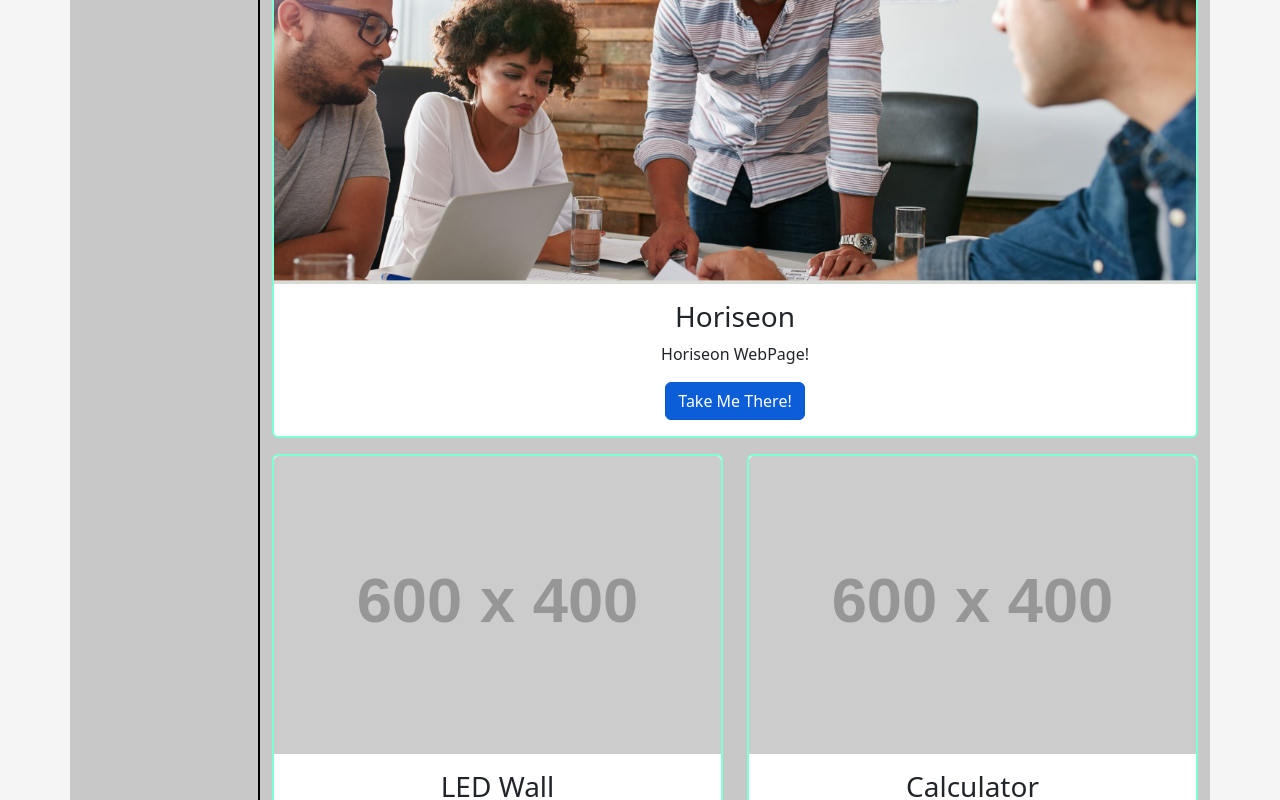
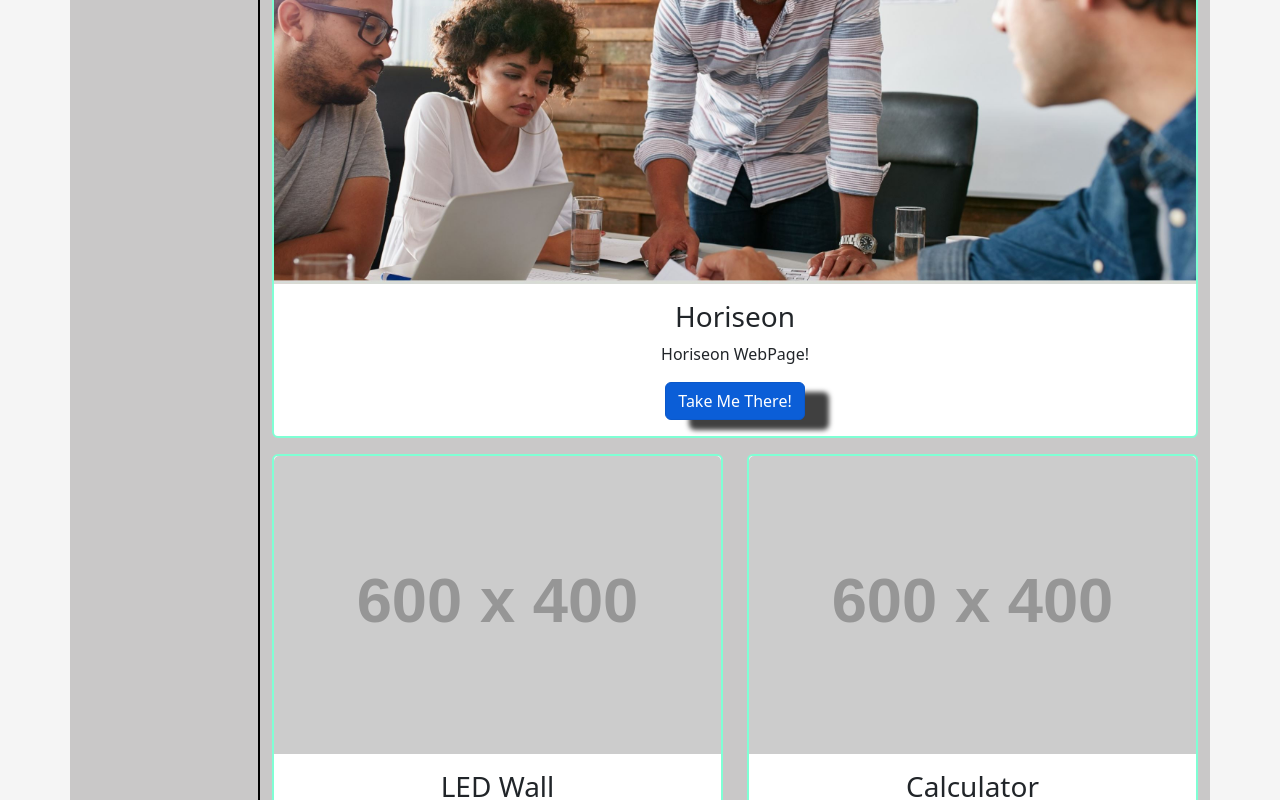
Before and after one commit to Davvid96/Bootstrap-Portfolio, a plain HTML site: page index.html in a window 1280 px wide. In both pictures the pointer is over the link 734 px from the left and 1609 px from the top of the page. Shown: the part 1209-2009 px from the top of the page. Drawn offline with nearby package versions, Linux system fonts and the light colour scheme; placeholder pictures from the web are drawn by us.

Commit message:
Added box shadows to buttons

```diff
--- a/css/styles.css
+++ b/css/styles.css
@@ -99,6 +99,11 @@ flex-grow: unset;
 
   }
 
+  /* Button */
+  .btn:hover {
+    box-shadow: 24px 10px 5px 0px rgba(0,0,0,0.75);
+  }
+
 /* Media Query */
 @media only screen and (max-width: 992px) {
     .section-title {
```
